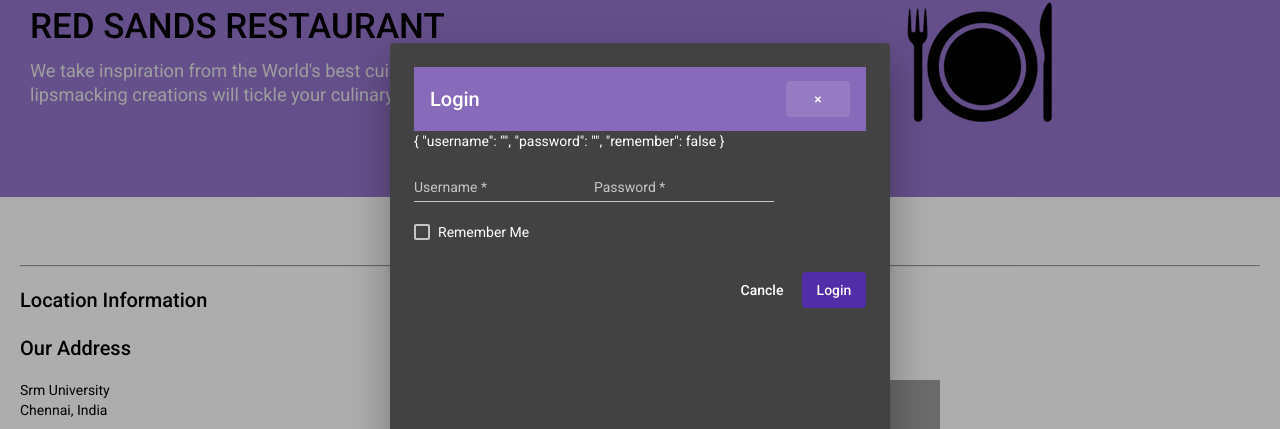
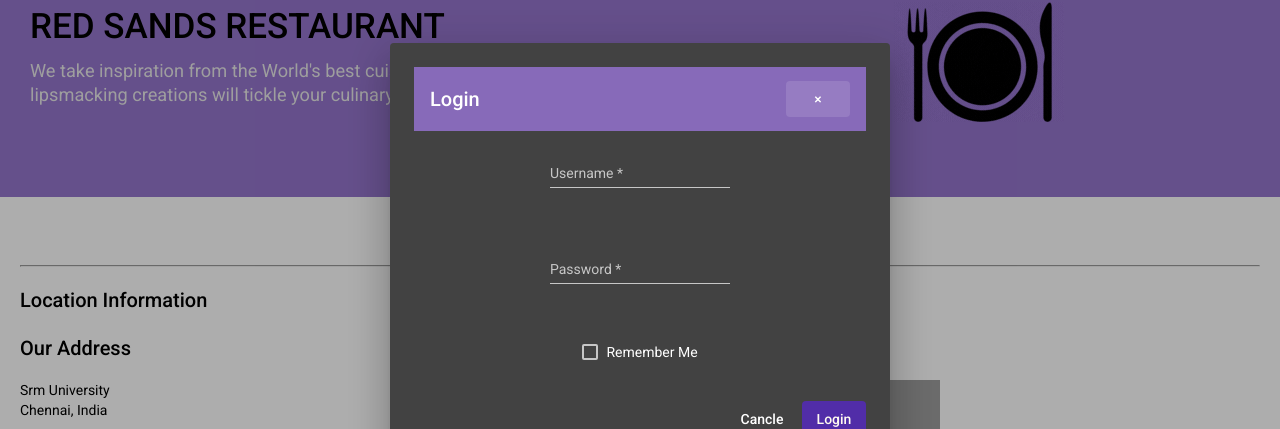
Before and after one commit to pranjay-poddar/Red-Sands-Restaurant-App, an Angular app: page /contact in a window 1280 px wide. Both pictures are taken after a click on the link "Login". Shown: the part 132-561 px from the top of the page. Built offline with nearby package versions, Linux system fonts and the light colour scheme; grey boxes are pictures that could not be loaded.

Commit message:
UI correction

```diff
--- a/src/app/contact/contact.component.html
+++ b/src/app/contact/contact.component.html
@@ -31,8 +31,8 @@
     </div>
 
     <div fxFlex fxFlexOffset="20px" class="form-size">
-        <h3>Send us your Feedback</h3>
-        <p>{{ feedbackForm.value | json }} {{ feedbackForm.status | json }}</p>
+        <h3 style="font-size: 160%;font-weight: 500;text-align: center;">Send Us Your Feedback</h3>
+        <!-- <p>{{ feedbackForm.value | json }} {{ feedbackForm.status | json }}</p> -->
 
         <form novalidate [formGroup]="feedbackForm" #fform="ngForm" (ngSubmit)="onSubmit()">
             <p>
--- a/src/app/contact/contact.component.scss
+++ b/src/app/contact/contact.component.scss
@@ -25,7 +25,7 @@
         margin-left: 45%;
     }
 
-@media(max-width:550px) {
+    @media(max-width: 550px) {
         .button {
             margin-left: 38%;
         }
--- a/src/app/footer/footer.component.html
+++ b/src/app/footer/footer.component.html
@@ -14,7 +14,7 @@
             <div fxFlex="100">
                 <h4>Our Address</h4>
                 <address style="font-size: 100%;font-weight: 400;">
-              Srm University <br> Chennai<br> India<br>
+              Srm University <br> Chennai, India<br>
               <a href="tel:6263804262"><i class="fa fa-phone"></i> : Phone<br></a>
 
               <i class="fa fa-envelope"></i>:
--- a/src/app/login/login.component.html
+++ b/src/app/login/login.component.html
@@ -4,7 +4,7 @@
     <button mat-button mat-dialog-close>&times;</button>
 </mat-toolbar>
 
-<p>{{ user | json}}</p>
+<!-- <p>{{ user | json}}</p> -->
 
 <form novalidate #loginForm="ngForm" (ngSubmit)="OnSubmit()">
     <mat-dialog-content>
@@ -13,10 +13,14 @@
                 <input matInput placeholder="Username" #username="ngModel" type="text" [(ngModel)]="user.username" name="username" required>
                 <mat-error *ngIf="username.errors?.required">Username is required</mat-error>
             </mat-form-field>
+        </p>
+        <p>
             <mat-form-field>
                 <input matInput placeholder="Password" #password="ngModel" type="password" [(ngModel)]="user.password" name="password" required>
                 <mat-error *ngIf="password.errors?.required">Password is required</mat-error>
             </mat-form-field>
+        </p>
+        <p>
             <mat-checkbox [(ngModel)]="user.remember" name="remember">Remember Me</mat-checkbox>
         </p>
     </mat-dialog-content>
--- a/src/app/login/login.component.scss
+++ b/src/app/login/login.component.scss
@@ -0,0 +1,7 @@
+p {
+    display: flex;
+    justify-content: center;
+    align-items: center;
+    flex-direction: column;
+    padding: 4% 2% 2% 2%;
+}
--- a/src/app/shared/leaders.ts
+++ b/src/app/shared/leaders.ts
@@ -22,8 +22,8 @@
     },
     {
       id: '2',
-      name: 'Agumbe Tang',
-      image: './assets/images/alberto.png',
+      name: 'Lisa Tang',
+      image: './assets/images/lisa.png',
       designation: 'Chief Taste Officer',
       abbr: 'CTO',
       featured: false,
--- a/src/styles.scss
+++ b/src/styles.scss
@@ -67,6 +67,10 @@
     padding: 0px 8px !important;
 }
 
+.mat-slide-toggle-label {
+    color: whitesmoke !important;
+}
+
 .mat-slide-toggle-bar {
     background-color: rgb(145, 145, 145);
 }
```
Also changed, not shown: src/assets/images/lisa.png (added). Lines whose indentation alone changed are shown as unchanged.
